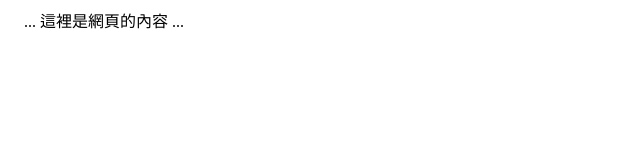
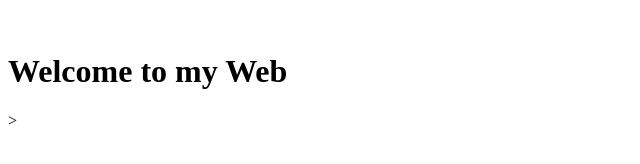
Before and after one commit to tutu0511tw/tutu0511tw.github.io, a plain HTML site: page index.html in a window 1280 px wide. Shown: the whole page, without its empty margins (0-640 px from the left). Drawn offline with Linux system fonts and the light colour scheme.

Commit message:
Add files via upload

```diff
--- a/index.html
+++ b/index.html
@@ -1,9 +1,9 @@
 <!DOCTYPE html>
 <html>
-<head>
-<title>這裡是網頁標題</title>
-</head>
-<body>
-　... 這裡是網頁的內容 ...
-</body>
+	<head>
+		<title>tutu's introduction</title>
+	</head>
+	<body>
+	　<h1>Welcome to my Web</h1>>
+	</body>
 </html>
```
